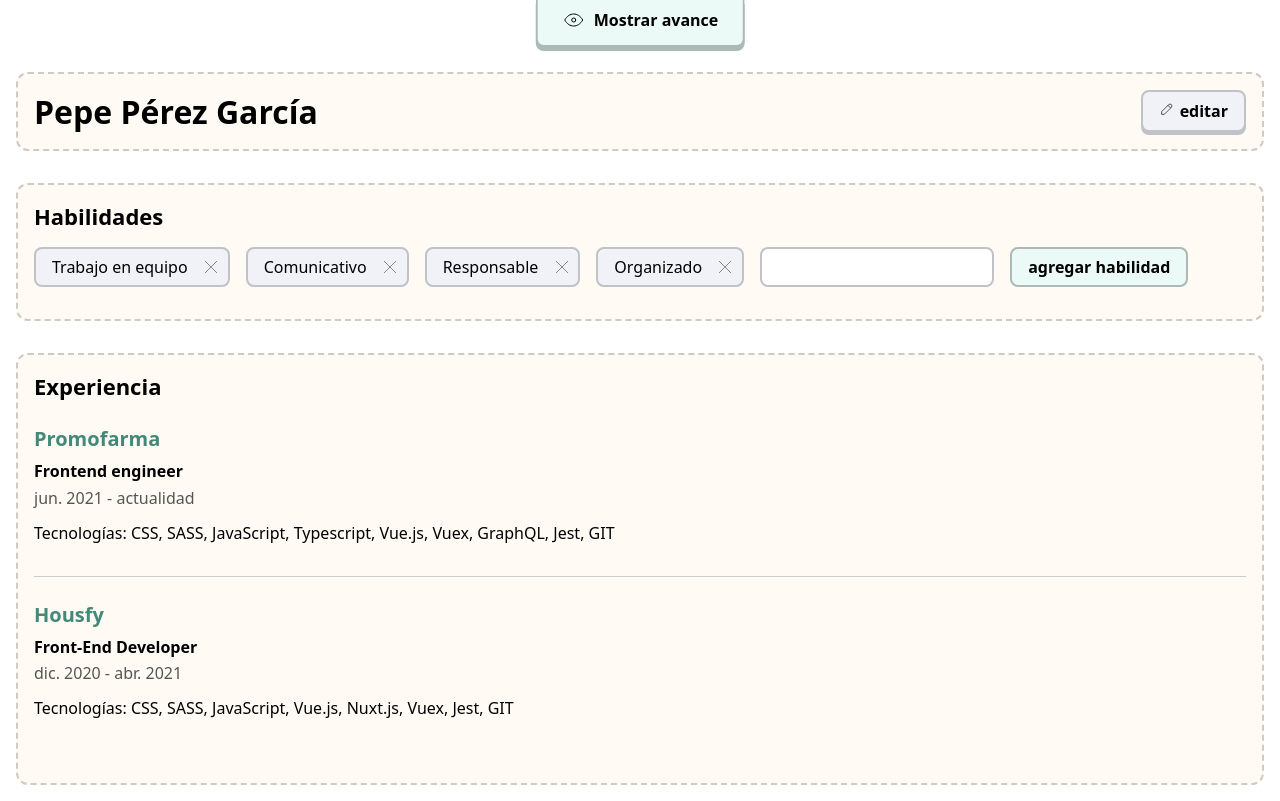
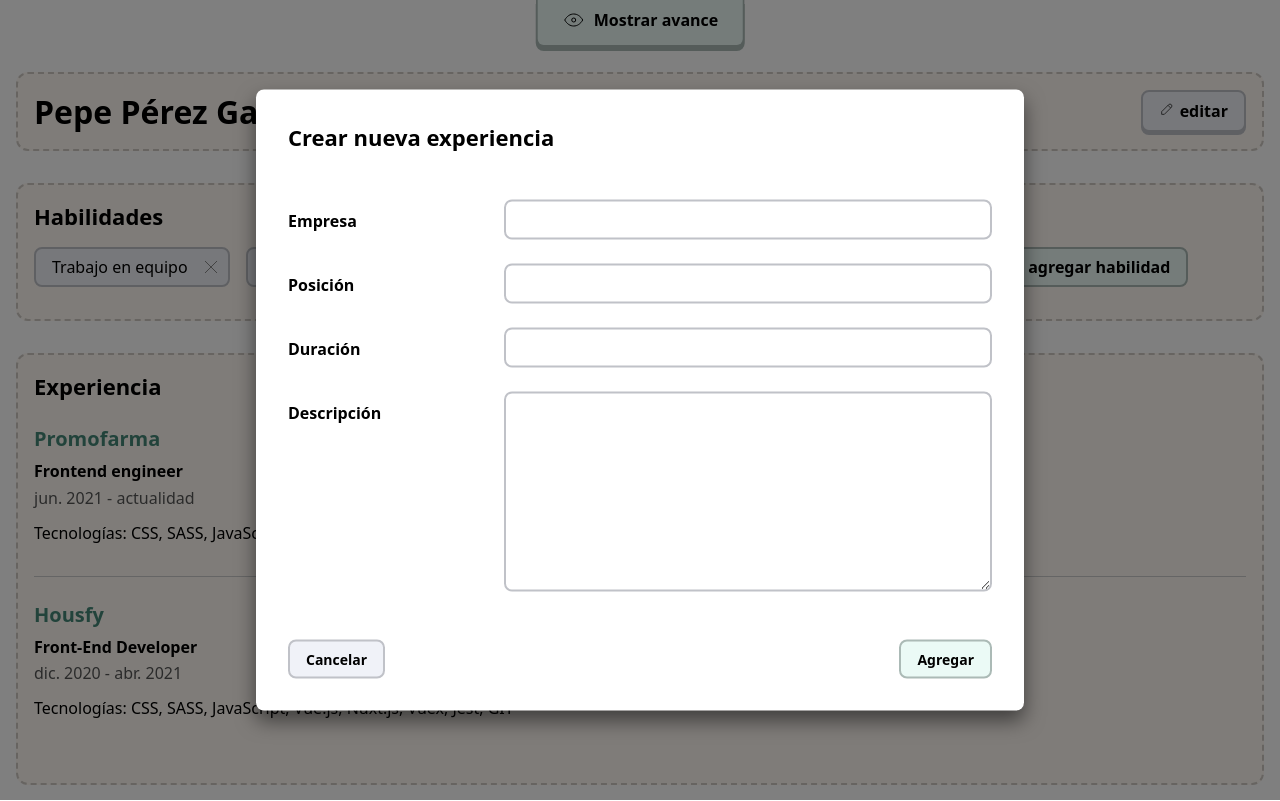
Before and after one commit to Mathiew82/curripulum, a React (Vite) app: page / in a window 1280 px wide. Built offline with nearby package versions, Linux system fonts and the light colour scheme.

Commit message:
Created the CreateExperience component

```diff
--- /dev/null
+++ b/src/components/Experience/CreateExperience/CreateExperience.css
@@ -0,0 +1,65 @@
+.create-experience > .field {
+  display: flex;
+  margin-bottom: 1.5rem;
+}
+
+.create-experience > .field:first-child {
+  margin-top: 2rem;
+}
+
+.create-experience label {
+  min-width: 200px;
+  display: inline-block;
+  font-weight: bold;
+  margin-right: 1rem;
+  padding-top: 0.6rem;
+}
+
+.create-experience input,
+.create-experience textarea {
+  border: 2px solid #c0c2c8;
+  border-radius: 8px;
+  flex: 1;
+}
+
+.create-experience input {
+  height: 40px;
+}
+
+.create-experience textarea {
+  height: 200px;
+}
+
+.create-experience > .wrapper-buttons {
+  display: flex;
+  justify-content: space-between;
+  margin-top: 3rem;
+}
+
+.create-experience button {
+  border-radius: 8px;
+  cursor: pointer;
+  font-size: 14px;
+  font-weight: bold;
+  padding: 0.5rem 1rem;
+}
+
+.create-experience button.cancel {
+  background-color: #f0f2f8;
+  border: 2px solid #c0c2c8;
+}
+
+.create-experience button.cancel:hover {
+  background-color: #e0e2e8;
+  border-color: #707278;
+}
+
+.create-experience button.save {
+  background-color: #ebfaf6;
+  border: 2px solid #abbab6;
+}
+
+.create-experience button.save:hover {
+  background-color: #dbeae6;
+  border-color: #7b8a86;
+}
--- /dev/null
+++ b/src/components/Experience/CreateExperience/CreateExperience.tsx
@@ -0,0 +1,35 @@
+import Modal from "../../ui/Modal/Modal.tsx";
+import "./CreateExperience.css";
+
+function CreateExperience() {
+  return (
+    <>
+      <Modal active={true} title="Crear nueva experiencia">
+        <div className="create-experience">
+          <div className="field">
+            <label>Empresa</label>
+            <input value="" />
+          </div>
+          <div className="field">
+            <label>Posición</label>
+            <input value="" />
+          </div>
+          <div className="field">
+            <label>Duración</label>
+            <input value="" />
+          </div>
+          <div className="field">
+            <label>Descripción</label>
+            <textarea></textarea>
+          </div>
+          <div className="wrapper-buttons">
+            <button className="cancel">Cancelar</button>
+            <button className="save">Agregar</button>
+          </div>
+        </div>
+      </Modal>
+    </>
+  );
+}
+
+export default CreateExperience;
--- a/src/components/Experience/Experience.tsx
+++ b/src/components/Experience/Experience.tsx
@@ -1,7 +1,9 @@
+import CreateExperience from "../Experience/CreateExperience/CreateExperience.tsx";
 import "./Experience.css";
 
 function Experience() {
   return (
+    <>
       <div className="editable">
         <h2>Experiencia</h2>
         <article className="experience">
@@ -9,8 +11,8 @@ function Experience() {
           <div className="position">Frontend engineer</div>
           <div className="date">jun. 2021 - actualidad</div>
           <div className="description">
-          Tecnologías: CSS, SASS, JavaScript, Typescript, Vue.js, Vuex, GraphQL,
-          Jest, GIT
+            Tecnologías: CSS, SASS, JavaScript, Typescript, Vue.js, Vuex,
+            GraphQL, Jest, GIT
           </div>
         </article>
         <article className="experience">
@@ -22,6 +24,8 @@ function Experience() {
           </div>
         </article>
       </div>
+      <CreateExperience />
+    </>
   );
 }
 
```
Lines whose indentation alone changed are shown as unchanged.
